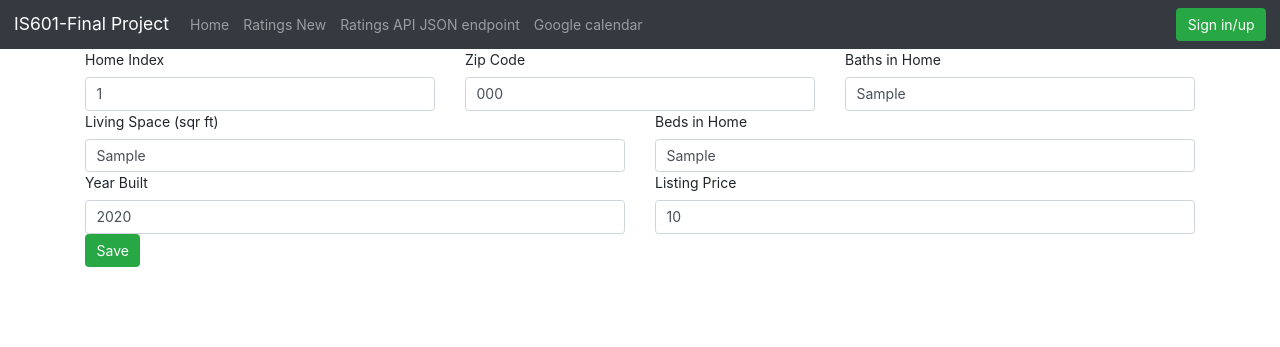
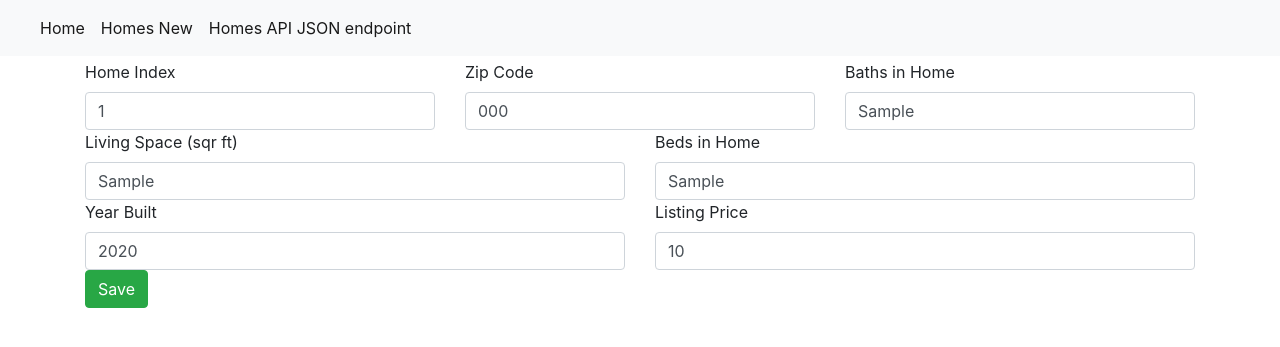
Before and after one commit to Nithin63/FinalWebProject, a Flask app: template app/templates/edit.html in a window 1280 px wide. Shown: the top 347 px of the page. Run offline with Flask 2, Linux system fonts and the light colour scheme; the template is opened without the code that fills it: most values are stand-ins (such as "Sample title", 1, 10 or a date in 2020); some libraries are stand-ins or nearby versions.

Commit message:
Fix : Update layout.html

```diff
--- a/app/templates/layout.html
+++ b/app/templates/layout.html
@@ -1,112 +1,65 @@
 <!doctype html>
 <html lang="en">
 <head>
-  <meta charset="utf-8">
-  <meta name="viewport" content="width=device-width, initial-scale=1, shrink-to-fit=no">
 
-  <link href='https://cdn.jsdelivr.net/npm/fullcalendar@5.4.0/main.min.css' rel='stylesheet'/>
-  <script src='https://cdn.jsdelivr.net/npm/fullcalendar@5.4.0/main.min.js'></script>
-  <style>
+    <!-- Required meta tags -->
 
-    html, body {
-      margin: 0;
-      padding: 0;
-      font-family: Arial, Helvetica Neue, Helvetica, sans-serif;
-      font-size: 14px;
-    }
-
-    #external-events {
-      position: fixed;
-      z-index: 2;
-      top: 20px;
-      left: 20px;
-      width: 150px;
-      padding: 0 10px;
-      border: 1px solid #ccc;
-      background: #eee;
-    }
-
-    .demo-topbar + #external-events { /* will get stripped out */
-      top: 60px;
-    }
-
-    #external-events .fc-event {
-      cursor: move;
-      margin: 3px 0;
-    }
-
-    #calendar-container {
-      position: relative;
-      z-index: 1;
-      /*margin-left: 200px;*/
-    }
-
-    #calendar {
-      max-width: 1100px;
-      margin: 20px auto;
-    }
-
-  </style>
+    <!-- Bootstrap CSS -->
 
 
-  <link rel="stylesheet" href="https://stackpath.bootstrapcdn.com/bootstrap/4.4.1/css/bootstrap.min.css"
-        integrity="sha384-Vkoo8x4CGsO3+Hhxv8T/Q5PaXtkKtu6ug5TOeNV6gBiFeWPGFN9MuhOf23Q9Ifjh" crossorigin="anonymous">
+    <meta charset="utf-8">
+    <meta content="width=device-width, initial-scale=1, shrink-to-fit=no" name="viewport">
+    <link crossorigin="anonymous" href="https://stackpath.bootstrapcdn.com/bootstrap/4.4.1/css/bootstrap.min.css"
+          integrity="sha384-Vkoo8x4CGsO3+Hhxv8T/Q5PaXtkKtu6ug5TOeNV6gBiFeWPGFN9MuhOf23Q9Ifjh" rel="stylesheet">
 {% if user %}
-    <title>Welcome to {{ user.username }}'s site - IS601-Final Project</title>
+    <title>Welcome to {{ user.username }}'s site</title>
     {% else %}
-    <title>Welcome to My Site! - IS601-Final Project</title>
+    <title>Welcome to My Site!</title>
     {% endif %}
 <head>
  <body>
 <!-- As a heading -->
 
 
-<nav class="navbar navbar-expand-lg navbar-dark bg-dark">
-  <a class="navbar-brand" href="/">IS601-Final Project</a>
-  <button class="navbar-toggler" type="button" data-toggle="collapse" data-target="#navbarNavDropdown"
-          aria-controls="navbarNavDropdown" aria-expanded="false" aria-label="Toggle navigation">
+<nav class="navbar navbar-expand-lg navbar-light bg-light mb-1">
+  <a class="navbar-brand" href="/">{% if user %}{{ user.username }}'s Homepage{% else %}
+    <title>Welcome to My Homepage</title>
+    {% endif %}</a>
+  <button aria-controls="navbarNavDropdown" aria-expanded="false" aria-label="Toggle navigation" class="navbar-toggler" data-target="#navbarNavDropdown" data-toggle="collapse" type="button">
     <span class="navbar-toggler-icon"></span>
   </button>
   <div class="collapse navbar-collapse" id="navbarNavDropdown">
     <ul class="navbar-nav">
-      <li class="nav-item">
+      <li class="nav-item active">
         <a class="nav-link" href="/">Home <span class="sr-only">(current)</span></a>
       </li>
-      <li class="nav-item">
-        <a class="nav-link" href="/rating/new">Ratings New <span class="sr-only">(current)</span></a>
+      <li class="nav-item active">
+        <a class="nav-link" href="/homes/new">Homes New <span class="sr-only">(current)</span></a>
       </li>
-      <li class="nav-item">
-        <a class="nav-link" href="/api/v1/ratings">Ratings API JSON endpoint <span class="sr-only">(current)</span></a>
+      <li class="nav-item active">
+        <a class="nav-link" href="api/homes">Homes API JSON endpoint <span class="sr-only">(current)</span></a>
       </li>
-      <li class="nav-item">
-        <a class="nav-link" href="/calendar">Google calendar<span class="sr-only">(current)</span></a>
-      </li>
+
     </ul>
   </div>
-  {% if oidc.user_loggedin %}
-    <form method="post" action="{{ url_for("logout") }}" class="navbar-form navbar-right">
-      <span class="navbar-text" style="margin-right: 10px">{{ profile.email }}</span>
-      <button id="logout-button" type="submit" class="btn btn-danger">Logout</button>
-    </form>
-  {% else %}
-    <div class="navbar-form navbar-right">
-      <a class="btn btn-success" href="/login">Sign in/up</a>
-    </div>
-  {% endif %}
 </nav>
-<main role="main" class="container">{% block content %}{% endblock %}</main>
+<main class="container" role="main">
+
+    {% block content %}
+    {% endblock %}
+</main>
 <div id="footer">
     <!-- Optional JavaScript -->
     <!-- jQuery first, then Popper.js, then Bootstrap JS -->
-  <script src="https://code.jquery.com/jquery-3.4.1.slim.min.js"
+    <script crossorigin="anonymous"
             integrity="sha384-J6qa4849blE2+poT4WnyKhv5vZF5SrPo0iEjwBvKU7imGFAV0wwj1yYfoRSJoZ+n"
-          crossorigin="anonymous"></script>
-  <script src="https://cdn.jsdelivr.net/npm/popper.js@1.16.0/dist/umd/popper.min.js"
+            src="https://code.jquery.com/jquery-3.4.1.slim.min.js"></script>
+    <script crossorigin="anonymous"
             integrity="sha384-Q6E9RHvbIyZFJoft+2mJbHaEWldlvI9IOYy5n3zV9zzTtmI3UksdQRVvoxMfooAo"
-          crossorigin="anonymous"></script>
-  <script src="https://stackpath.bootstrapcdn.com/bootstrap/4.4.1/js/bootstrap.min.js"
+            src="https://cdn.jsdelivr.net/npm/popper.js@1.16.0/dist/umd/popper.min.js"></script>
+    <script crossorigin="anonymous"
             integrity="sha384-wfSDF2E50Y2D1uUdj0O3uMBJnjuUD4Ih7YwaYd1iqfktj0Uod8GCExl3Og8ifwB6"
-          crossorigin="anonymous"></script>
+            src="https://stackpath.bootstrapcdn.com/bootstrap/4.4.1/js/bootstrap.min.js"></script>
 </div>
 </body>
 </html>
```
Lines whose indentation alone changed are shown as unchanged.
